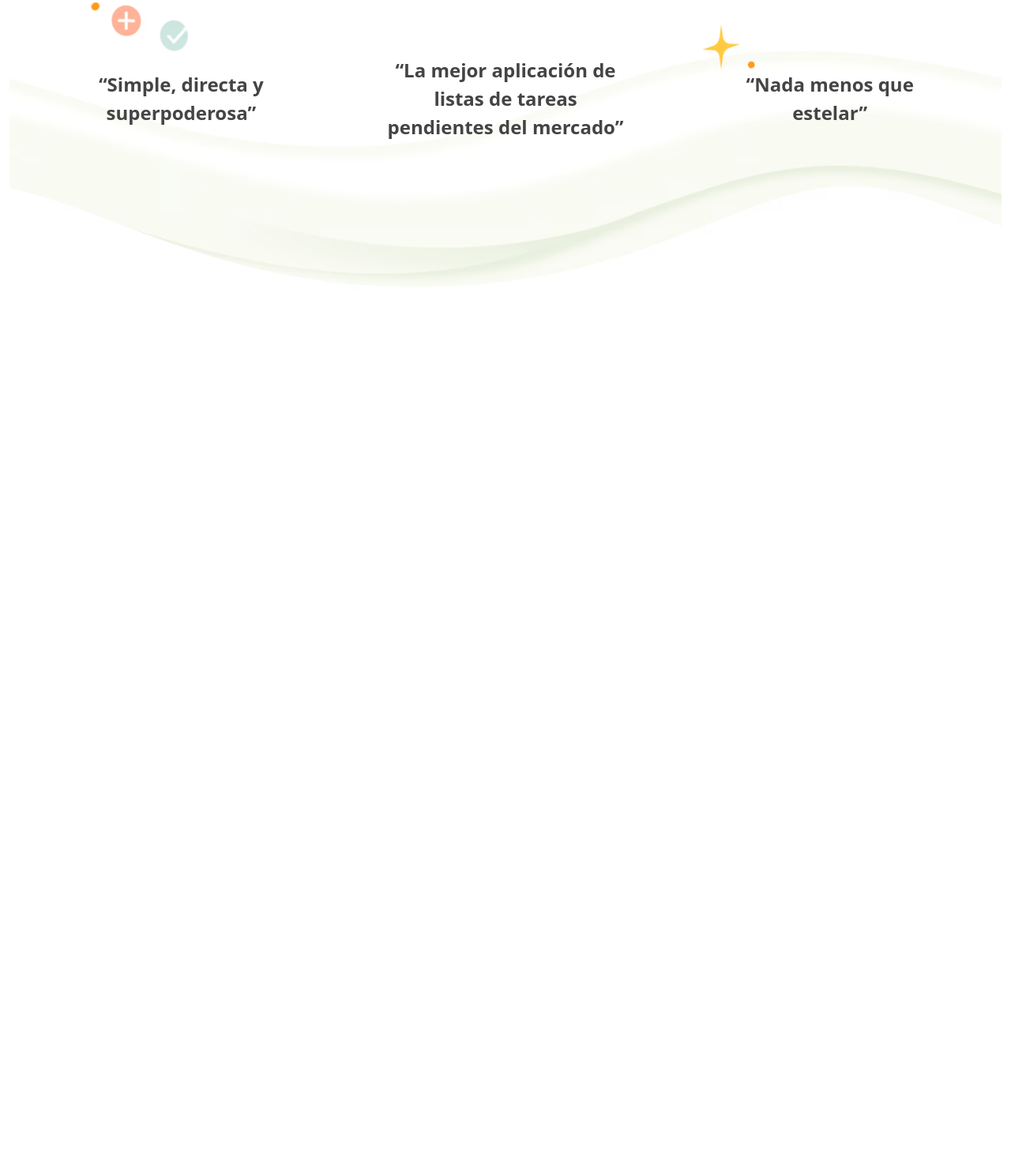
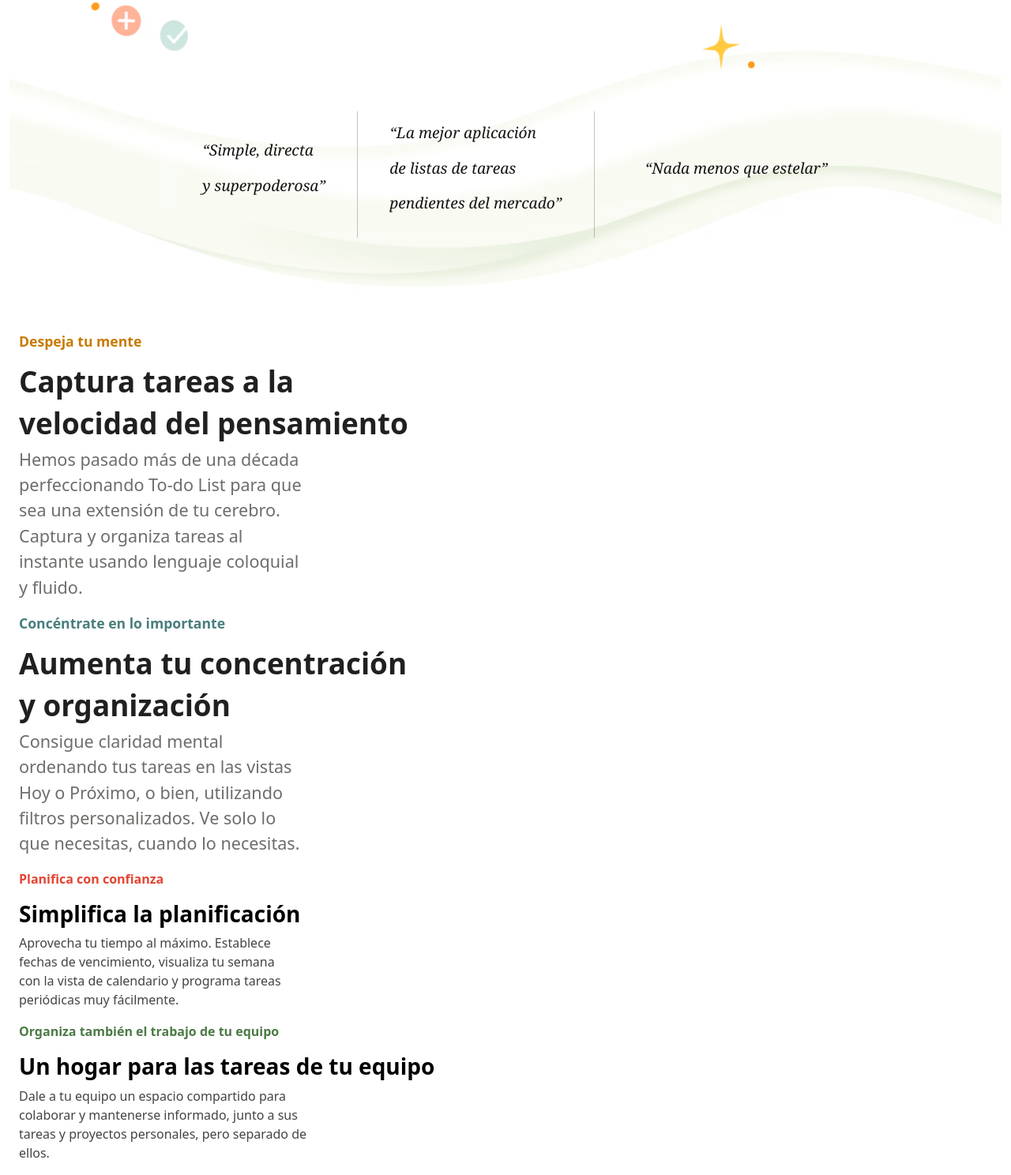
Before and after one commit to facundovarela99/To-Do-List, a plain HTML site: page index.html in a window 1280 px wide. Shown: the part 693-2181 px from the top of the page at 79% size. Before the commit the page ends 1112 px from the top, so only its background shows below. Drawn offline with Linux system fonts and the light colour scheme.

Commit message:
Updating structur and style

```diff
--- a/css/styles.css
+++ b/css/styles.css
@@ -9,8 +9,10 @@
 
 header {
     /* box-shadow: 0 6px 12px rgba(0, 0, 0, 0.7), 0 -6px 12px rgba(0, 0, 0, 0.7); */
-    position: relative;
-    z-index: 1;
+    position: sticky;
+    z-index: 1000;
+    background-color: white;
+    top: 0;
 
     .tittlePage {
         font-size: 1.8rem;
@@ -127,3 +129,97 @@ li {
     mask-size: 100% 100%;
     z-index: 0; */
 }
+
+.parrafosMiniSection {
+    font-size: 1.2rem;
+    color: #151515;
+    font-family: Georgia, 'Times New Roman', serif;
+    font-style: italic;
+}
+
+.hrParrafos {
+    height: 20vh;
+    width: 0.07vw;
+    border-width: 0;
+    color: #151515;
+    background-color: #151515;
+}
+
+
+.seccionMedio {
+    .textosYVideo {
+        .textos {
+            .textos1 {
+                h3{
+                    font-weight: 700;
+                    color: rgba(0, 0, 0, 0.874);
+                    font-size: 2.3rem;
+                }
+                .parrafoCorto1{
+                    font-size: 1.1rem;
+                    color: #c77b00;
+                    font-weight: 700;
+                }
+
+                .parrafoLargo1 {
+                    font-weight: 500;
+                    color: #25221ea8;
+                    font-size: 1.35rem;
+                    width: 30%;
+                }
+            }
+
+            .textos2 {
+                h3{
+                    font-weight: 700;
+                    color: rgba(0, 0, 0, 0.874);
+                    font-size: 2.3rem;
+                }
+                .parrafoCorto2{
+                    font-size: 1.1rem;
+                    color: #497d7e;
+                    font-weight: 700;
+                }
+
+                .parrafoLargo2{
+                    font-weight: 500;
+                    color: #25221ea8;
+                    font-size: 1.35rem;
+                    width: 30%;
+                }
+            }
+
+            .textos3 {
+                h3{
+                    font-weight: 700;
+                    color: black;
+                }
+                .parrafoCorto3{
+                    color: #e34432;
+                    font-weight: 700;
+                }
+
+                .parrafoLargo3{
+                    width: 28%;
+                    font-weight: 500;
+                }
+            }
+
+            .textos4 {
+                h3{
+                    font-weight: 700;
+                    color: black;
+                }
+                .parrafoCorto4{
+                    color: #4c7a45;
+                    font-weight: 700;
+                }
+
+                .parrafoLargo4{
+                    width: 30%;
+                    font-weight: 500;
+                }
+            }
+        }
+    }
+}
--- a/index.html
+++ b/index.html
@@ -69,31 +69,56 @@
             </div>
         </section>
         <section class="container-fluid miniSection">
-            <div class="elementosSegundaSeccion pt-5 d-flex flex-row justify-content-center align-items-center">
-                <div class="w-100 d-flex justify-content-center pt-5 pb-5">
-                    <div class="w-75 text-center">
-                        <div>
-                            <p class="text-justify fs-4 fw-bolder">“Simple, directa y superpoderosa”</p>
-                        </div>
+            <div class="elementosSegundaSeccion h-100 pt-5 d-flex flex-row justify-content-evenly align-items-center">
+                <div class="ps-5 ms-5">
+                    <div class="w-100 d-flex flex-column justify-content-center ps-5 ms-5">
+                        <p class="parrafosMiniSection">“Simple, directa</p>
+                        <p class="parrafosMiniSection"> y superpoderosa”</p>
                     </div>
                 </div>
-                <!-- <hr> -->
-                <div class="w-100 d-flex justify-content-center pt-5 pb-5">
-                    <div class="w-75 text-center">
-                        <div>
-                            <p class="text-justify fs-4 fw-bolder">“La mejor aplicación de listas de tareas pendientes
-                                del mercado”</p>
-                        </div>
+                <hr class="hrParrafos">
+                <div>
+                    <div class="d-flex flex-column justify-content-center">
+                        <p class="parrafosMiniSection">“La mejor aplicación</p>
+                        <p class="parrafosMiniSection">de listas de tareas</p>
+                        <p class="parrafosMiniSection">pendientes del mercado”</p>
                     </div>
                 </div>
-                <!-- <hr> -->
-                <div class="w-100 d-flex justify-content-center pt-5 pb-5">
-                    <div class="w-75 text-center">
-                        <div>
-                            <p class="text-justify fs-4 fw-bolder">“Nada menos que estelar”</p>
-                        </div>
+                <hr class="hrParrafos">
+                <div class="pe-5 me-5">
+                    <div class="w-100 d-flex flex-row justify-content-center pe-5 me-5">
+                        <p class="parrafosMiniSection">“Nada menos que estelar”</p>
                     </div>
                 </div>
+            </div>
+        </section>
+        <section class="seccionMedio container-fluid">
+            <div class="textosYVideo d-flex flex-row justify-content-center">
+                <div class="textos d-flex flex-column">
+                    <div class="textos1">
+                        <p class="parrafoCorto1">Despeja tu mente</p>
+                        <h3>Captura tareas a la</h3>
+                        <h3>velocidad del pensamiento</h3>
+                        <p class="parrafoLargo1">Hemos pasado más de una década perfeccionando To-do List para que sea una extensión de tu cerebro. Captura y organiza tareas al instante usando lenguaje coloquial y fluido.</p>
+                    </div>
+                    <div class="textos2">
+                        <p class="parrafoCorto2">Concéntrate en lo importante</p>
+                        <h3>Aumenta tu concentración</h3>
+                        <h3>y organización</h3>
+                        <p class="parrafoLargo2">Consigue claridad mental ordenando tus tareas en las vistas Hoy o Próximo, o bien, utilizando filtros personalizados. Ve solo lo que necesitas, cuando lo necesitas.</p>
+                    </div>
+                    <div class="textos3">
+                        <p class="parrafoCorto3">Planifica con confianza</p>
+                        <h3>Simplifica la planificación</h3>
+                        <p class="parrafoLargo3">Aprovecha tu tiempo al máximo. Establece fechas de vencimiento, visualiza tu semana con la vista de calendario y programa tareas periódicas muy fácilmente.</p>
+                    </div>
+                    <div class="textos4">
+                        <p class="parrafoCorto4">Organiza también el trabajo de tu equipo</p>
+                        <h3>Un hogar para las tareas de tu equipo</h3>
+                        <p class="parrafoLargo4">Dale a tu equipo un espacio compartido para colaborar y mantenerse informado, junto a sus tareas y proyectos personales, pero separado de ellos.</p>
+                    </div>
+                </div>
+                <div class="video"></div>
             </div>
         </section>
     </main>
```
